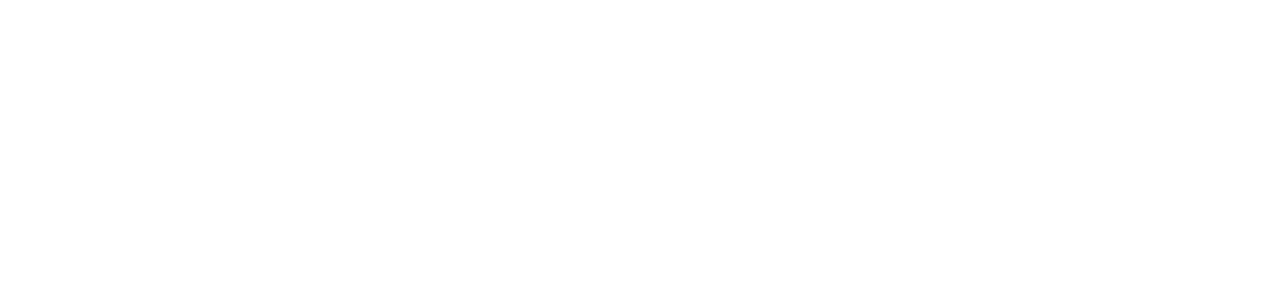
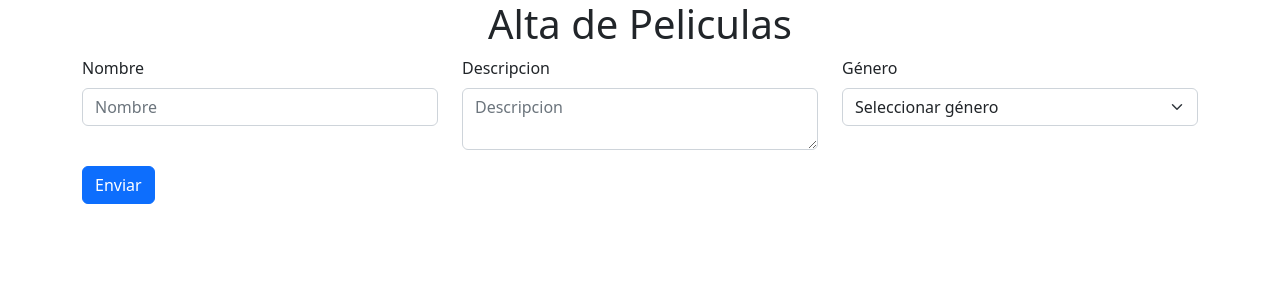
Before and after one commit to herreranicolas/react-ejercicio-10, a React (Vite) app: page / in a window 1280 px wide. Shown: the top 300 px of the page. Built offline with nearby package versions, Linux system fonts and the light colour scheme.

Commit message:
Agregue maquetado inicial del formulario

```diff
--- a/src/App.jsx
+++ b/src/App.jsx
@@ -1,8 +1,15 @@
+import { Container } from "react-bootstrap";
 import "bootstrap/dist/css/bootstrap.min.css";
 import "./App.css";
+import FormularioPelicula from "./components/FormularioPelicula";
 
 function App() {
-  return <></>;
+  return (
+    <Container>
+      <h1 className="text-center">Alta de Peliculas</h1>
+      <FormularioPelicula />
+    </Container>
+  );
 }
 
 export default App;
--- /dev/null
+++ b/src/components/FormularioPelicula.jsx
@@ -0,0 +1,59 @@
+import { useState } from "react";
+import { Button, Col, Form, Row } from "react-bootstrap";
+
+function FormularioPelicula() {
+  const [validated, setValidated] = useState(false);
+
+  const handleSubmit = (event) => {
+    const form = event.currentTarget;
+    if (form.checkValidity() === false) {
+      event.preventDefault();
+      event.stopPropagation();
+    }
+
+    setValidated(true);
+  };
+
+  return (
+    <Form noValidate validated={validated} onSubmit={handleSubmit}>
+      <Row className="mb-3">
+        <Form.Group as={Col} md="4" controlId="inputNombre">
+          <Form.Label>Nombre</Form.Label>
+          <Form.Control required type="text" placeholder="Nombre" />
+          <Form.Control.Feedback>¡Excelente!</Form.Control.Feedback>
+          <Form.Control.Feedback type="invalid">
+            Por favor ingresa un nombre válido
+          </Form.Control.Feedback>
+        </Form.Group>
+        <Form.Group as={Col} md="4" controlId="inputDescripcion">
+          <Form.Label>Descripcion</Form.Label>
+          <Form.Control required as="textarea" placeholder="Descripcion" />
+          <Form.Control.Feedback>¡Excelente!</Form.Control.Feedback>
+          <Form.Control.Feedback type="invalid">
+            Por favor ingresa una descripción válida
+          </Form.Control.Feedback>
+        </Form.Group>
+        <Form.Group as={Col} md="4">
+          <Form.Label>Género</Form.Label>
+          <Form.Select
+            required
+            aria-label="genero-select"
+            controlId="inputGenero"
+          >
+            <option>Seleccionar género</option>
+            <option value="Comedia">Comedia</option>
+            <option value="Drama">Drama</option>
+            <option value="Infantil">Infantil</option>
+          </Form.Select>
+          <Form.Control.Feedback>¡Excelente!</Form.Control.Feedback>
+          <Form.Control.Feedback type="invalid">
+            Por favor selecciona un género.
+          </Form.Control.Feedback>
+        </Form.Group>
+      </Row>
+      <Button type="submit">Enviar</Button>
+    </Form>
+  );
+}
+
+export default FormularioPelicula;
```
